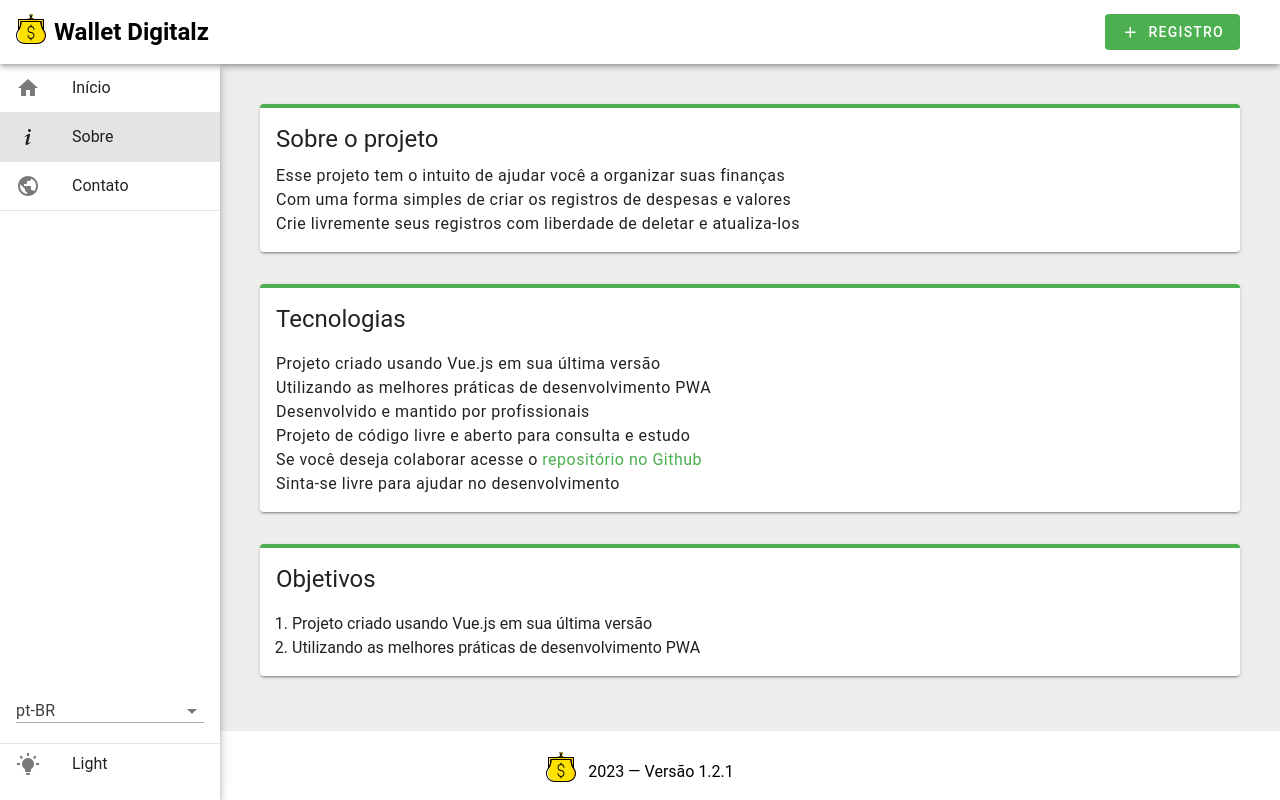
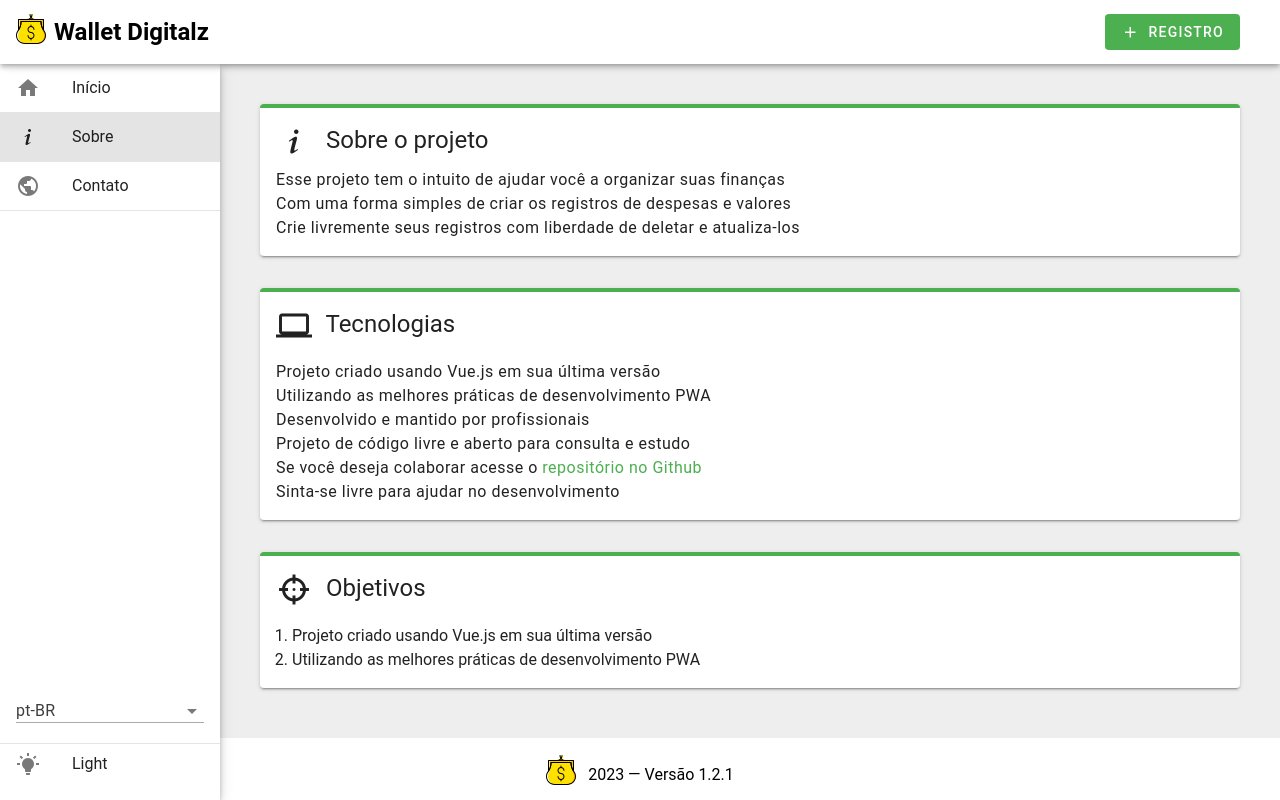
Before and after one commit to lucasferreiralimax/wallet-digitalz, a Vue app: page /about in a window 1280 px wide. Built offline with nearby package versions, Linux system fonts and the light colour scheme.

Commit message:
add icons in subtitles pages

```diff
--- a/src/views/About.vue
+++ b/src/views/About.vue
@@ -1,7 +1,10 @@
 <template>
   <div class="pa-sm-10 pa-4 pt-6">
     <v-card class="highlight-top pa-4 mb-sm-8 mb-4 elevation-2">
-      <h2 class="mb-2 text-h5">{{ $t('about.project.title') }}</h2>
+      <h2 class="mb-2 text-h5">
+        <v-icon class="mr-2" icon="mdi-information-variant" />
+        {{ $t('about.project.title') }}
+      </h2>
       <p class="text-body-1">
         {{ $t('about.project.text1') }}
       </p>
@@ -13,7 +16,10 @@
       </p>
     </v-card>
     <v-card class="highlight-top pa-4 mb-sm-8 mb-4 elevation-2">
-      <h2 class="mb-4 text-h5">{{ $t('about.tech.title') }}</h2>
+      <h2 class="mb-4 text-h5">
+        <v-icon class="mr-2" icon="mdi-laptop" />
+        {{ $t('about.tech.title') }}
+      </h2>
       <p class="text-body-1">
         {{ $t('about.tech.text1') }}
       </p>
@@ -41,7 +47,10 @@
       </p>
     </v-card>
     <v-card class="highlight-top pa-4 elevation-2">
-      <h2 class="mb-4 text-h5">{{ $t('about.objective.title') }}</h2>
+      <h2 class="mb-4 text-h5">
+        <v-icon class="mr-2" icon="mdi-target" />
+        {{ $t('about.objective.title') }}
+      </h2>
       <ol class="list">
         <li>{{ $t('about.tech.text1') }}</li>
         <li>{{ $t('about.tech.text2') }}</li>
--- a/src/views/Contact.vue
+++ b/src/views/Contact.vue
@@ -1,7 +1,10 @@
 <template>
   <div class="pa-sm-10 pa-4 pt-6 background-world">
     <v-card class="highlight-top pa-4 mb-4 elevation-2">
-      <h2 class="mb-2 text-h5">{{ $t('contact.title') }}</h2>
+      <h2 class="mb-2 text-h5">
+        <v-icon class="mr-2" icon="mdi-earth" />
+        {{ $t('contact.title') }}
+      </h2>
       <p class="text-body-1 mb-2">
         {{ $t('contact.text1') }}
       </p>
```
